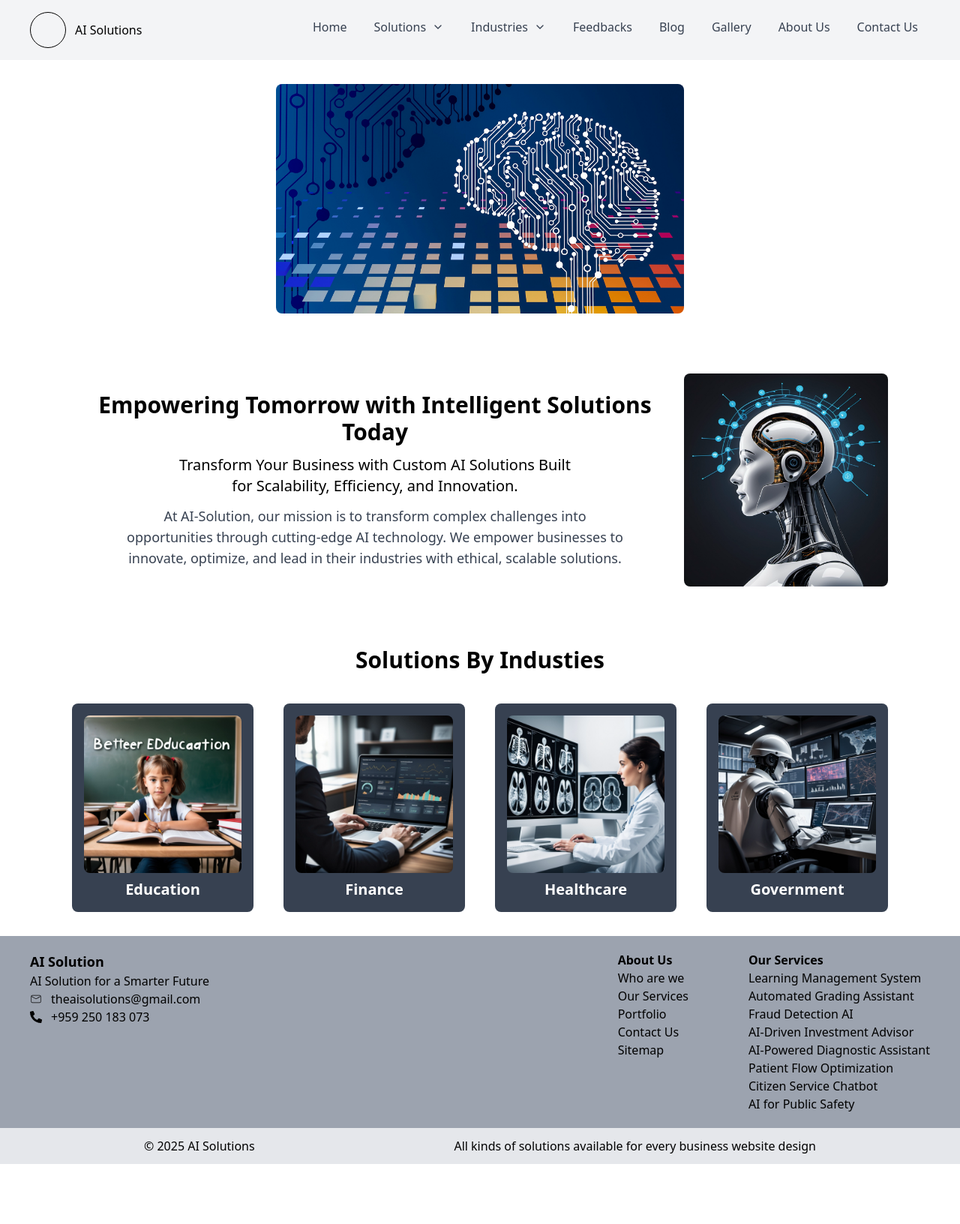
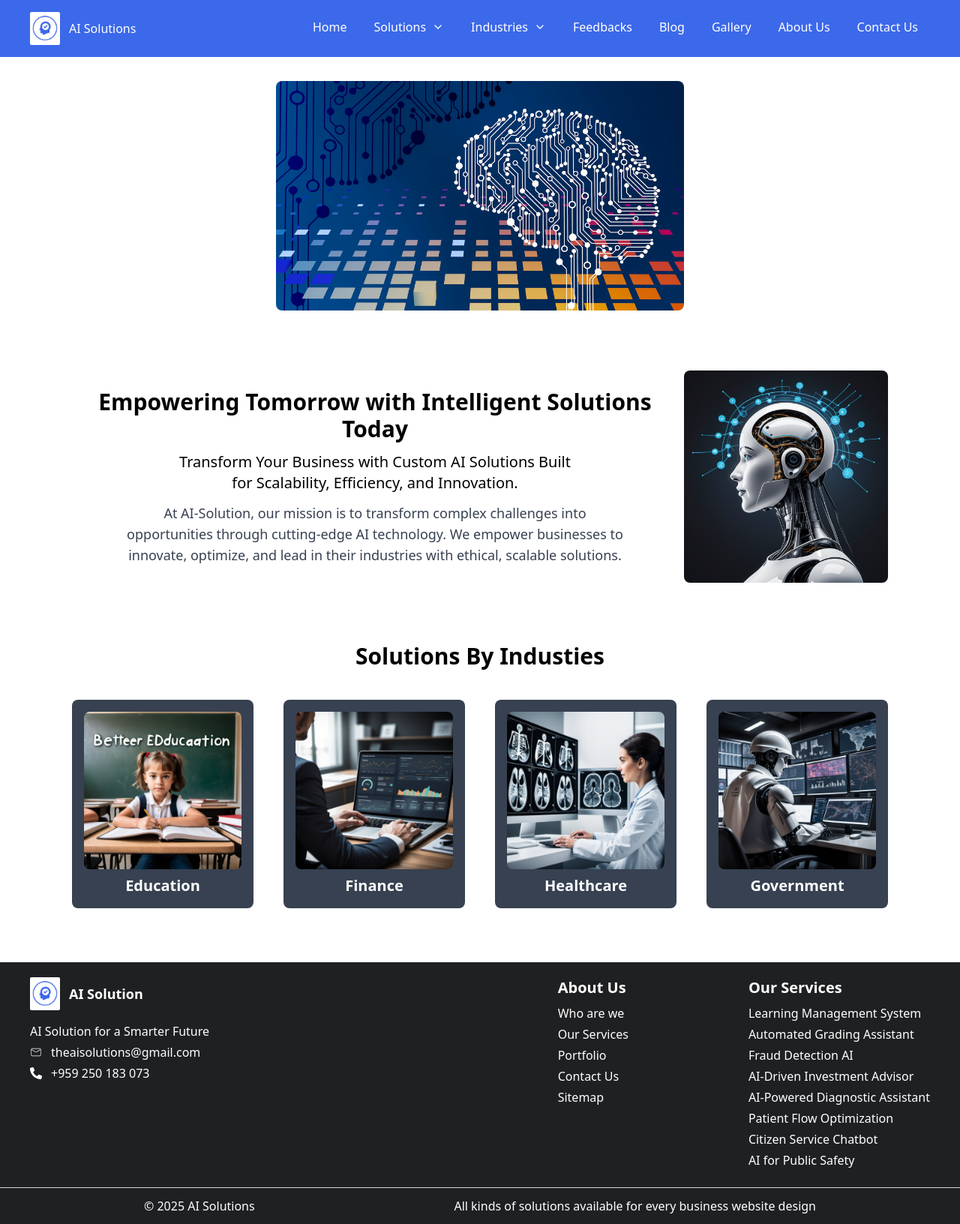
Before and after one commit to chanmyaephonehein/pdbymp, a Next.js app: page / in a window 1280 px wide. Shown: the whole page at 75% size. Before the commit the page ends 1552 px from the top, so only its background shows below. Built offline with nearby package versions, Linux system fonts and the light colour scheme.

Commit message:
color change in nav and footer

```diff
--- a/src/components/layouts/UserFooter.js
+++ b/src/components/layouts/UserFooter.js
@@ -26,30 +26,31 @@ const UserFooter = () => {
   return (
     <>
       {/* Main Footer Section */}
-      <div className="bg-gray-400 px-10 py-5 flex justify-between">
+      <div className="bg-customBlack px-10 py-5 flex justify-between text-white">
         {/* Left Section */}
         <div id="col-1">
-          <div id="Logo&Company">
-            <span className="text-lg font-semibold">AI Solution</span>
+          <div className="mb-4 flex items-center gap-3">
+            <img src="/image18.png" className="w-10 rounded-sm" />
+            <span className="text-lg font-semibold ">AI Solution</span>
           </div>
-          <p>AI Solution for a Smarter Future</p>
-          <div className="flex gap-3 items-center">
+          <p className="mb-1">AI Solution for a Smarter Future</p>
+          <div className="flex gap-3 items-center mb-1">
             <CiMail />
             <span>theaisolutions@gmail.com</span>
           </div>
-          <div className="flex gap-3 items-center">
+          <div className="flex gap-3 items-center ">
             <FaPhoneAlt />
             <span>+959 250 183 073</span>
           </div>
         </div>
 
         {/* Right Section */}
-        <div className="flex gap-20">
+        <div className="flex gap-40">
           {/* About Us Links */}
           <div id="col-2">
-            <p className="font-semibold">About Us</p>
+            <p className="font-semibold mb-2 text-xl">About Us</p>
             {aboutLinks.map((item, index) => (
-              <p key={index}>
+              <p key={index} className="mb-1">
                 <Link
                   href={item.link}
                   className="hover:text-blue-900 hover:underline"
@@ -62,9 +63,9 @@ const UserFooter = () => {
 
           {/* Our Services Links */}
           <div id="col-3">
-            <p className="font-semibold">Our Services</p>
+            <p className="font-semibold mb-2 text-xl">Our Services</p>
             {serviceLinks.map((item, index) => (
-              <p key={index}>
+              <p key={index} className="mb-1">
                 <Link
                   href={item.link}
                   className="hover:text-blue-900 hover:underline"
@@ -76,9 +77,12 @@ const UserFooter = () => {
           </div>
         </div>
       </div>
+      <div className="">
+        <hr className=" border-gray-300 bg-customBlack " />
+      </div>
 
       {/* Footer Bottom Section */}
-      <div className="flex justify-between px-48 bg-gray-200 py-3">
+      <div className="flex justify-between px-48 bg-customBlack text-white py-3">
         <p>© 2025 AI Solutions</p>
         <p>
           All kinds of solutions available for every business website design
--- a/src/components/layouts/UserHeader.js
+++ b/src/components/layouts/UserHeader.js
@@ -67,15 +67,15 @@ const UserHeader = () => {
   }, []);
 
   return (
-    <nav className="flex flex-row justify-between bg-gray-100 px-10 py-4">
+    <nav className="flex flex-row justify-between bg-mainColor px-10 py-4 text-white">
       <div
         className="flex gap-3 items-center cursor-pointer"
         onClick={() => {
           router.push({ pathname: "/" });
         }}
       >
-        <div className="border border-black w-12 h-12 rounded-full"></div>
-        <p className="text-black">AI Solutions</p>
+        <img src="/image18.png" className="w-10 rounded-sm" />
+        <p className="">AI Solutions</p>
       </div>
       <div ref={dropdownRef} className="relative flex space-x-1 ">
         {navBarList.map((item, index) => (
@@ -86,14 +86,14 @@ const UserHeader = () => {
                 onClick={() =>
                   setOpenDropdown(openDropdown === item.name ? null : item.name)
                 }
-                className="flex items-center px-4 py-2 text-gray-700 hover:text-blue-400"
+                className="flex items-center px-4 py-2  hover:text-blue-400"
               >
                 {item.name}
                 <span className="ml-2 transition-transform duration-300">
                   {openDropdown === item.name ? (
-                    <FiChevronUp className="text-gray-700" />
+                    <FiChevronUp className="" />
                   ) : (
-                    <FiChevronDown className="text-gray-700" />
+                    <FiChevronDown className="" />
                   )}
                 </span>
               </button>
@@ -101,7 +101,7 @@ const UserHeader = () => {
               // Regular Navigation Links
               <button
                 onClick={() => router.push({ pathname: `${item.link}` })}
-                className="px-4 py-2 text-gray-700 hover:text-blue-400"
+                className="px-4 py-2  hover:text-blue-400"
               >
                 {item.name}
               </button>
--- a/src/pages/index.js
+++ b/src/pages/index.js
@@ -56,7 +56,7 @@ const Home = () => {
       <p className="mt-20 mb-10 text-3xl font-semibold">
         Solutions By Industies
       </p>
-      <div className="flex gap-10">
+      <div className="flex gap-10 mb-10">
         {images.map((item) => (
           <IndustryImgCard
             key={item.id}
--- a/tailwind.config.mjs
+++ b/tailwind.config.mjs
@@ -10,6 +10,9 @@ export default {
       colors: {
         background: "var(--background)",
         foreground: "var(--foreground)",
+        mainColor: "#3C69EA",
+        customBlack: "#1F2022",
+        buttonColor: "#121F46",
       },
     },
   },
```
Also changed, not shown: public/image18.png (added).
